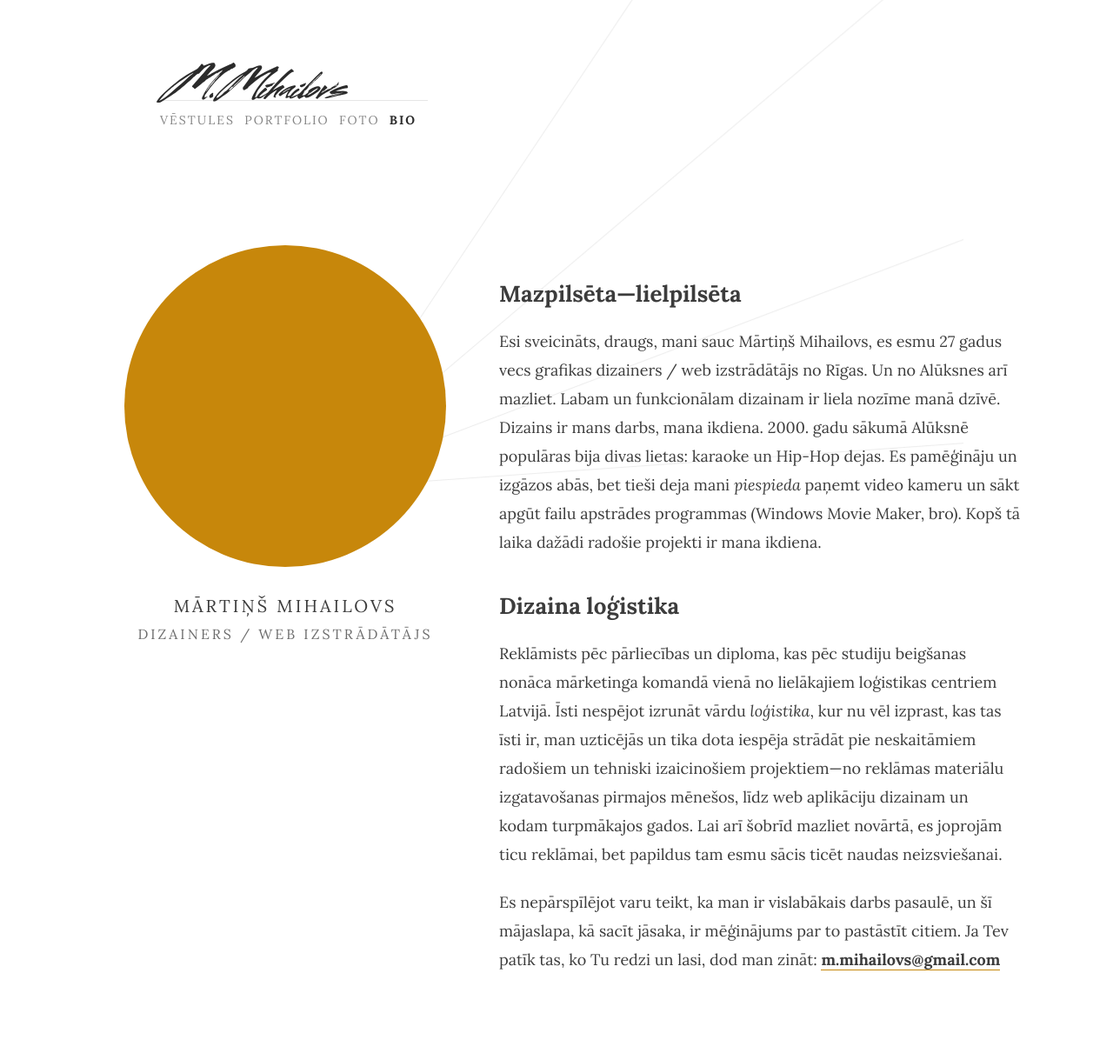
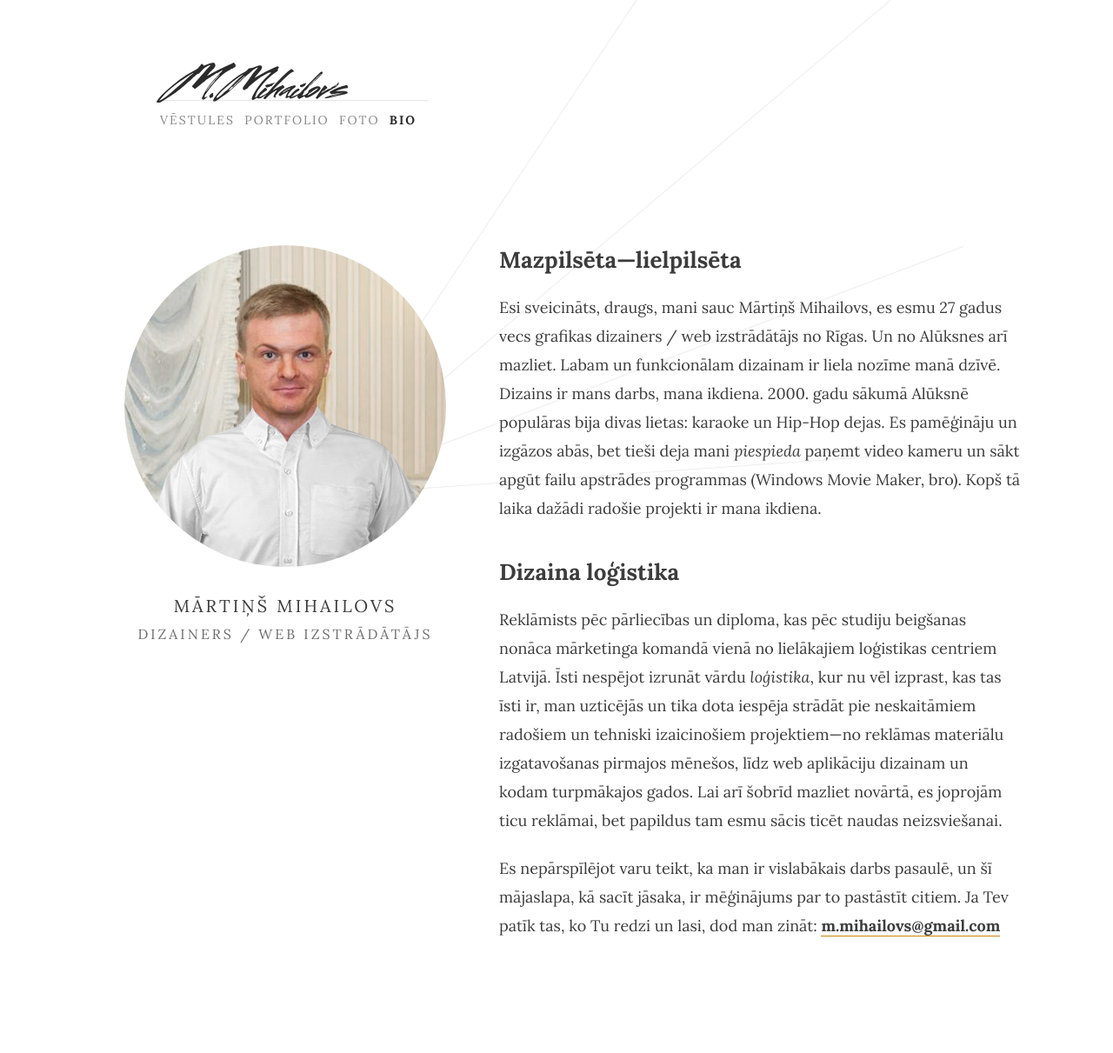
Before and after one commit to MartinsMihailovs/martinsmihailovs.com, a Jekyll site: the page built from _pages/bio.html, in a window 1280 px wide. Shown: the whole page at 87% size. Built offline with Jekyll 4.4.1, drawn with Linux system fonts in a browser that asks for light colours; Markdown is read by kramdown in place of the engine named in the settings; after the commit the page ends 1172 px from its top, so only the background shows below that.

Commit message:
Add avatar + remove mg top from first h2 in bio page

```diff
--- a/_includes/project-footer.html
+++ b/_includes/project-footer.html
@@ -2,7 +2,7 @@
 	<div class="page-width">
 		<div class="project-footer-content">
 			<div class="medium-10 large-8 medium-centered">
-				<img class="project-footer-avatar" src="/img/martins-mihailovs-sm.png" alt="Mārtiņš Mihailovs avatars">
+				<a href="/bio"><img class="project-footer-avatar" src="/img/martins-mihailovs-sm.png" alt="Mārtiņš Mihailovs avatars"></a>
 				<h4 class="project-footer-heading">Mans vārds ir {{ site.owner.name }}</h4>
 				<p class="project-footer-desc">Esmu {{ site.owner.age }} gadus vecs grafikas dizainers / web izstrādātājs no Rīgas. Mani aizrauj dizains, kods, stāsti un fotogrāfija. Mēģinu ar to aizraut arī citus. Ja Tev patīk tas, ko redzi, dod man zināt: <a href="mailto:m.mihailovs@gmail.com?Subject=Mārtiņ,%20man%20patīk%20tas,%20ko%20redzu">{{ site.owner.email }}</a></p>
 			</div>
--- a/_pages/bio.html
+++ b/_pages/bio.html
@@ -17,7 +17,7 @@ description: Esi sveicināts, draugs, mani sauc Mārtiņš Mihailovs, es esmu 26
 					</div>
 					<div class="post-entry cfix">
 						<div class="medium-10 large-7 xlarge-8 medium-offset-1 large-offset-0 xlarge-push-1">
-							<h2>Mazpilsēta&mdash;lielpilsēta</h2>
+							<h2 class="no-mg-top">Mazpilsēta&mdash;lielpilsēta</h2>
 							<p>Esi sveicināts, draugs, mani sauc {{ site.owner.name }}, es esmu {{ site.owner.age }} gadus vecs grafikas dizainers / web izstrādātājs no Rīgas. Un no Alūksnes arī mazliet. Labam un funkcionālam dizainam ir liela nozīme manā dzīvē. Dizains ir mans darbs, mana ikdiena. 2000. gadu sākumā Alūksnē populāras bija divas lietas: karaoke un Hip-Hop dejas. Es pamēģināju un izgāzos abās, bet tieši deja mani <em>piespieda</em> paņemt video kameru un sākt apgūt failu apstrādes programmas (Windows Movie Maker, bro). Kopš tā laika dažādi radošie projekti ir mana ikdiena.</p>
 							<h2>Dizaina loģistika</h2>
 							<p>Reklāmists pēc pārliecības un diploma, kas pēc studiju beigšanas nonāca mārketinga komandā vienā no lielākajiem loģistikas centriem Latvijā. Īsti nespējot izrunāt vārdu <em>loģistika</em>, kur nu vēl izprast, kas tas īsti ir, man uzticējās un tika dota iespēja strādāt pie neskaitāmiem radošiem un tehniski izaicinošiem projektiem&mdash;no reklāmas materiālu izgatavošanas pirmajos mēnešos, līdz web aplikāciju dizainam un kodam turpmākajos gados. Lai arī šobrīd mazliet novārtā, es joprojām ticu reklāmai, bet papildus tam esmu sācis ticēt naudas neizsviešanai.</p>
--- a/css/style.css
+++ b/css/style.css
@@ -240,6 +240,10 @@ h3, .h3 {
   text-align: center;
 }
 
+.post-entry .no-mg-top {
+  margin-top: 0;
+}
+
 /* Other typographical elements */
 
 pre, code, kbd, samp {
@@ -2567,7 +2571,7 @@ p:target {
 
 .project-footer-avatar {
   position: absolute;
-  top: -25px;
+  top: -39px;
   left:0;
   right:0;
   margin-left:auto;
```
Also changed, not shown: img/martins-mihailovs-sm.png, img/martins-mihailovs.jpg, img/portfolio/borgcamp/martins-mihailovs.jpg (added).
